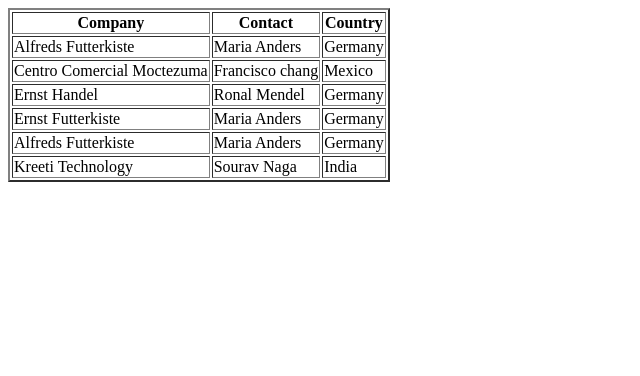
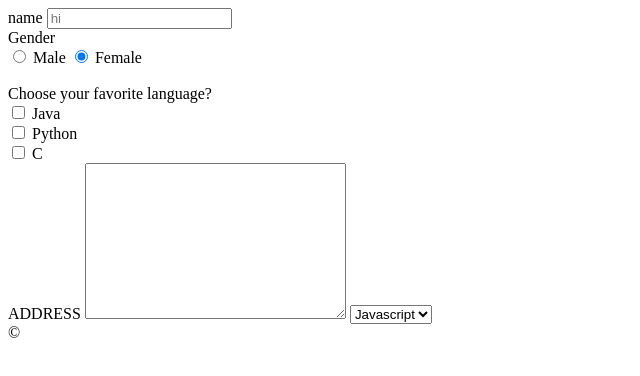
Before and after one commit to Sourav702/Html_assignment2, a plain HTML site: page index.html in a window 1280 px wide. Shown: the whole page, without its empty margins (0-640 px from the left). Drawn offline with Linux system fonts and the light colour scheme.

Commit message:
10/07/2021 html class

```diff
--- a/index.html
+++ b/index.html
@@ -1,52 +1,58 @@
 <!DOCTYPE html>
 <html lang="en">
-<head>
-  <meta charset="UTF-8">
-  <meta http-equiv="X-UA-Compatible" content="IE=edge">
-  <meta name="viewport" content="width=device-width, initial-scale=1.0">
-  <title>List</title>
-</head>
-<body>
-  <table border="2">
-    <thead>
-      <tr>
-        <th>Company</th>
-        <th>Contact</th>
-        <th>Country</th>
-      </tr>
-    </thead>
-    <tbody>
-      <tr>
-        <td>Alfreds Futterkiste</td>
-        <td>Maria Anders</td>
-        <td>Germany</td>
-      </tr>
-      <tr>
-        <td>Centro Comercial Moctezuma</td>
-        <td>Francisco chang</td>
-        <td>Mexico</td>
-      </tr>
-      <tr>
-        <td>Ernst Handel</td>
-        <td>Ronal Mendel</td>
-        <td>Germany</td>
-      </tr>
-      <tr>
-        <td>Ernst Futterkiste</td>
-        <td>Maria Anders</td>
-        <td>Germany</td>
-      </tr>
-      <tr>
-        <td>Alfreds Futterkiste</td>
-        <td>Maria Anders</td>
-        <td>Germany</td>
-      </tr>
-      <tr>
-        <td>Kreeti Technology</td>
-        <td>Sourav Naga</td>
-        <td>India</td>
-      </tr>
-    </tbody>
-  </table>
-</body>
+  <head>
+    <meta charset="UTF-8" />
+    <meta http-equiv="X-UA-Compatible" content="IE=edge" />
+    <meta name="viewport" content="width=device-width, initial-scale=1.0" />
+    <title>Document</title>
+  </head>
+  <body>
+    <form action="" method="">
+      <label for="name">
+        name
+        <input type="text" name="" id="name" placeholder="hi"
+      /></label>
+      <div>
+        <span>Gender</span>
+        <br />
+        <input
+          type="radio"
+          name="programming-language"
+          id="genm"
+          value="Male"
+        />
+        <label for="genm">Male</label>
+        <input
+          type="radio"
+          name="programming-language"
+          id="genf"
+          value="Female"
+          checked
+        />
+        <label for="genf">Female</label>
+      </div>
+      <br />
+      <div>
+        <span>Choose your favorite language?</span><br />
+        <input type="checkbox" name="" id="ja" />
+        <label for="ja">Java</label><br />
+        <input type="checkbox" name="" id="py" />
+        <label for="py">Python</label><br />
+        <input type="checkbox" name="" id="c" />
+        <label for="c">C</label><br />
+      </div>
+      <label for="address"
+        >ADDRESS <br\>
+        <textarea name="" id="" cols="30" rows="10"></textarea>
+      </label>
+      <select name="" id="select-language">
+        <option value="JAVASCRIPT">Javascript
+
+        </option>
+        <option value="PYTHON">python</option>
+        <option value="C">c</option>
+      </select>
+    </form>
+    &copy;
+  </body>
 </html>
```
